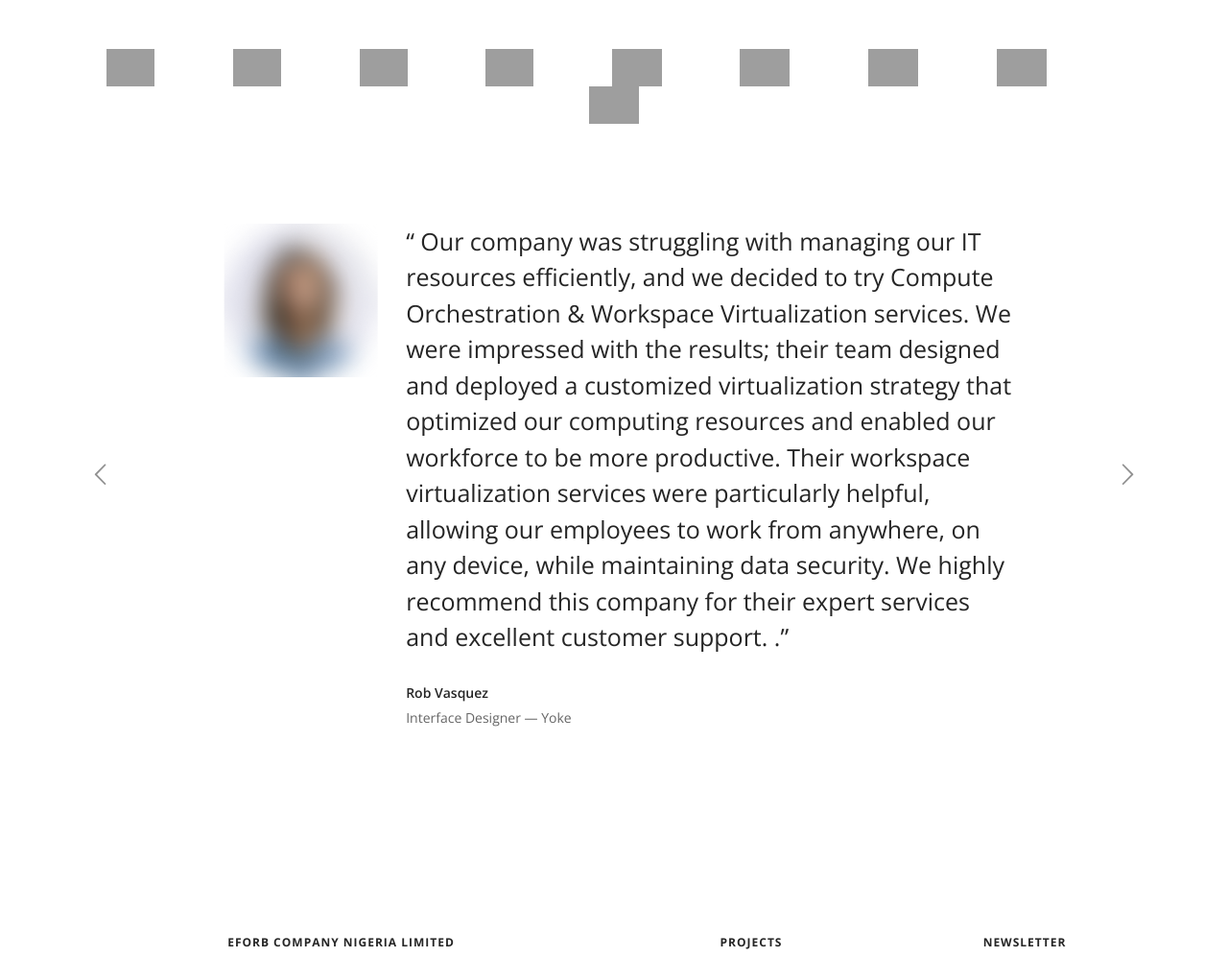
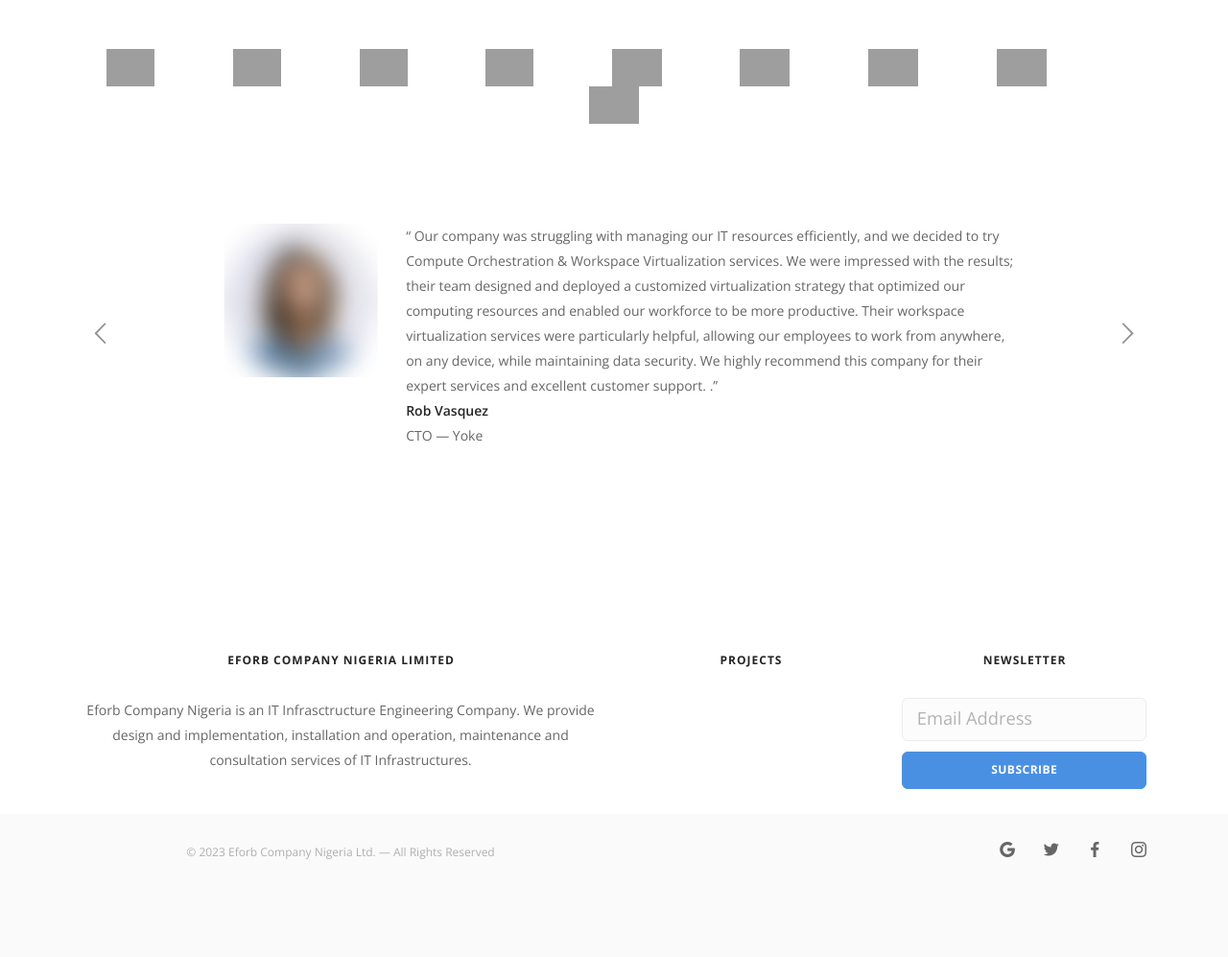
Before and after one commit to schelpstech/eforb, a PHP site: page /view/pages/index.php in a window 1280 px wide. Shown: the part 2364-3361 px from the top of the page at 96% size. After the commit the page ends 3259 px from the top, so only its background shows below. Run offline with PHP 8.4, Linux system fonts and the light colour scheme; some web fonts are replaced; grey boxes are pictures that could not be loaded.

Commit message:
modifications

```diff
--- a/view/include/testimonial.php
+++ b/view/include/testimonial.php
@@ -63,13 +63,13 @@
                                     <img class="testimonial__image" alt="Image" src="img/avatar-round-1.png" />
                                 </div>
                                 <div class="col-lg-7 col-md-8 col-12">
-                                    <span class="h3">&ldquo;
+                                    <span class="p">&ldquo;
                                     Our company was struggling with outdated storage infrastructure, which impacted our ability to efficiently manage and access our data. We reached out to this company for their Enterprise Storage Modernisation & Upgrade service, and they did not disappoint. Their team of experts worked closely with us to design a customized solution that not only met our current needs but also aligned with our future goals. The upgrade has significantly improved our storage capacity, and we have noticed a considerable increase in system performance.
                                     We highly recommend this company for their exceptional services.
                                         &rdquo;
                                     </span>
                                     <h5>Maguerite Holland</h5>
-                                    <span>Interface Designer &mdash; Yoke</span>
+                                    <span>Infrastructure Manager &mdash; Yoke</span>
                                 </div>
                             </div>
                         </li>
@@ -79,14 +79,14 @@
                                     <img class="testimonial__image" alt="Image" src="img/avatar-round-4.png" />
                                 </div>
                                 <div class="col-lg-7 col-md-8 col-12">
-                                    <span class="h3">
+                                    <span class="p">
                                     &ldquo;
                                     "We were impressed by this company's Disaster Recovery & Backup Solutions. They helped us identify and address potential risks, and their team of experts designed a comprehensive disaster recovery plan that aligned with our business objectives.
                                     The implementation was seamless, and their ongoing support ensures that our data is protected at all times. Thanks to their services, we now have peace of mind, knowing that our critical data is secure and recoverable in the event of a disaster."
                                     &rdquo;
                                     </span>
                                     <h5>Lucas Nguyen</h5>
-                                    <span>Freelance Designer</span>
+                                    <span>CTO</span>
                                 </div>
                             </div>
                         </li>
@@ -96,12 +96,12 @@
                                     <img class="testimonial__image" alt="Image" src="img/avatar-round-3.png" />
                                 </div>
                                 <div class="col-lg-7 col-md-8 col-12">
-                                    <span class="h3">&ldquo;
+                                    <span class="p">&ldquo;
                                     Our company was struggling with managing our IT resources efficiently, and we decided to try Compute Orchestration & Workspace Virtualization services. We were impressed with the results; their team designed and deployed a customized virtualization strategy that optimized our computing resources and enabled our workforce to be more productive. Their workspace virtualization services were particularly helpful, allowing our employees to work from anywhere, on any device, while maintaining data security. We highly recommend this company for their expert services and excellent customer support.
                                     .&rdquo;
                                     </span>
                                     <h5>Rob Vasquez</h5>
-                                    <span>Interface Designer &mdash; Yoke</span>
+                                    <span>CTO &mdash; Yoke</span>
                                 </div>
                             </div>
                         </li>
```
Also changed, not shown: view/include/services.php (+30 -6 lines).
